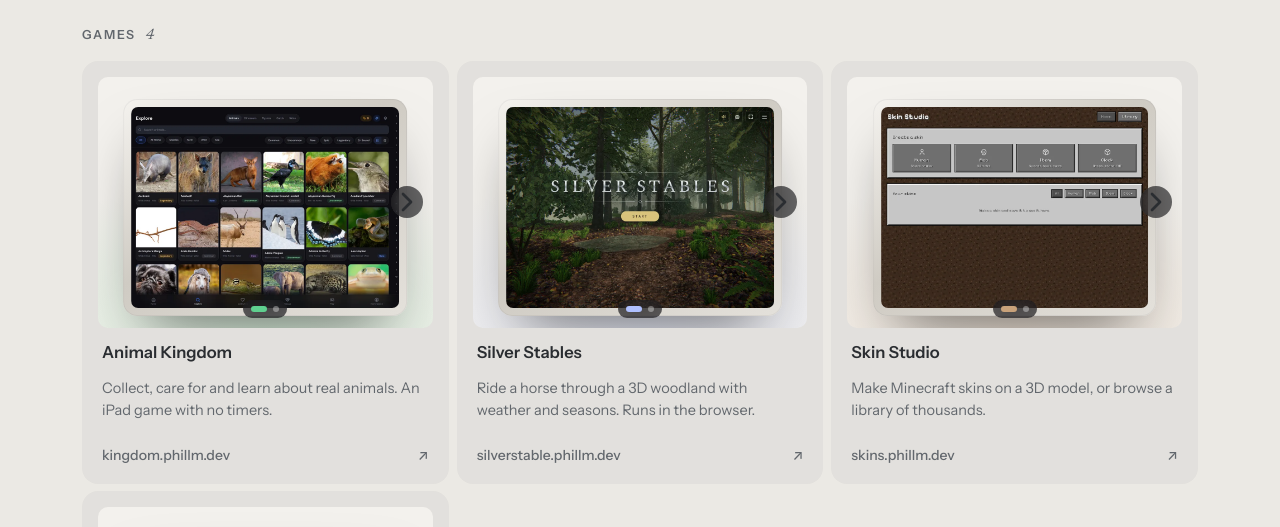
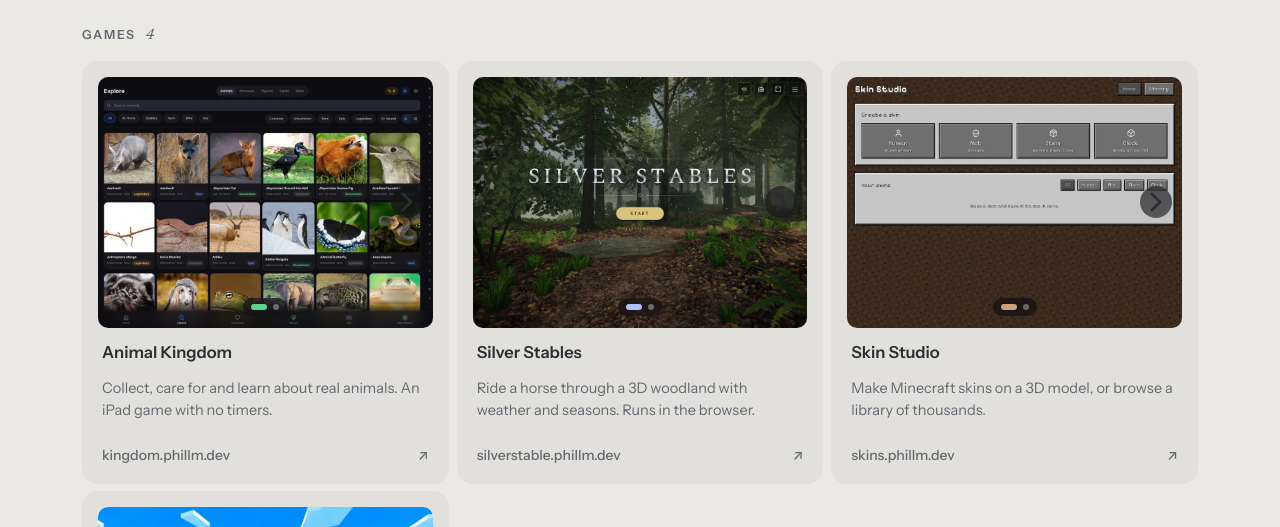
Before and after one commit to phillmeredith/phillm.dev, a plain HTML site: page index.html in a window 1280 px wide. Shown: the part 207-734 px from the top of the page. Drawn offline with Linux system fonts and the light colour scheme.

Commit message:
Screenshots fill each panel without frames; new What's next and In Our Garden shots
Co-Authored-By: Claude Opus 5.5 <noreply@anthropic.com>
Claude-Session: https://claude.ai/code/session_01Dmwaw2tYDCJukoA4bse8XX

```diff
--- a/index.html
+++ b/index.html
@@ -189,6 +189,15 @@ a.link:hover{background:var(--soft-hover)}
 .priv{padding:12px 4px 6px}
 footer{margin-top:48px;font:400 14px/1 var(--sans);color:var(--t2)}
 @media (max-width:620px){.wrap{padding:0 16px 40px}.bar .wrap{padding-bottom:0}.hero{padding:36px 0 28px}.gh{display:none}.seg button{padding:0 10px}}
+
+/* ---------- screenshots fill the panel: no device frame, border or shadow ---------- */
+.art.dev2{background:var(--art)}
+.dev2 .ipad,.dev2 .dev,.slide .dev{left:0;top:0;width:100%;height:100%;aspect-ratio:auto;padding:0;border-radius:0;background:none;box-shadow:none;transform:none;opacity:0;transition:opacity .9s ease}
+.dev2 .ipad.in,.dev2 .dev.in,.card:hover .dev2 .ipad.in,.card:hover .dev2 .dev.in{transform:none;opacity:1}
+.dev2 .dev::before{display:none}
+.dev2 .ipad img,.dev2 .dev img{border-radius:0;padding:0;object-fit:cover;object-position:top center;transition:transform 1.2s cubic-bezier(.2,.8,.2,1)}
+.card:hover .dev2 img{transform:scale(1.02)}
+.dots{bottom:12px}
 </style>
 </head>
 <body>
```
Also changed, not shown: shots/garden-phone.webp, shots/garden.webp, shots/whatsnext-phone.webp, shots/whatsnext.webp.
